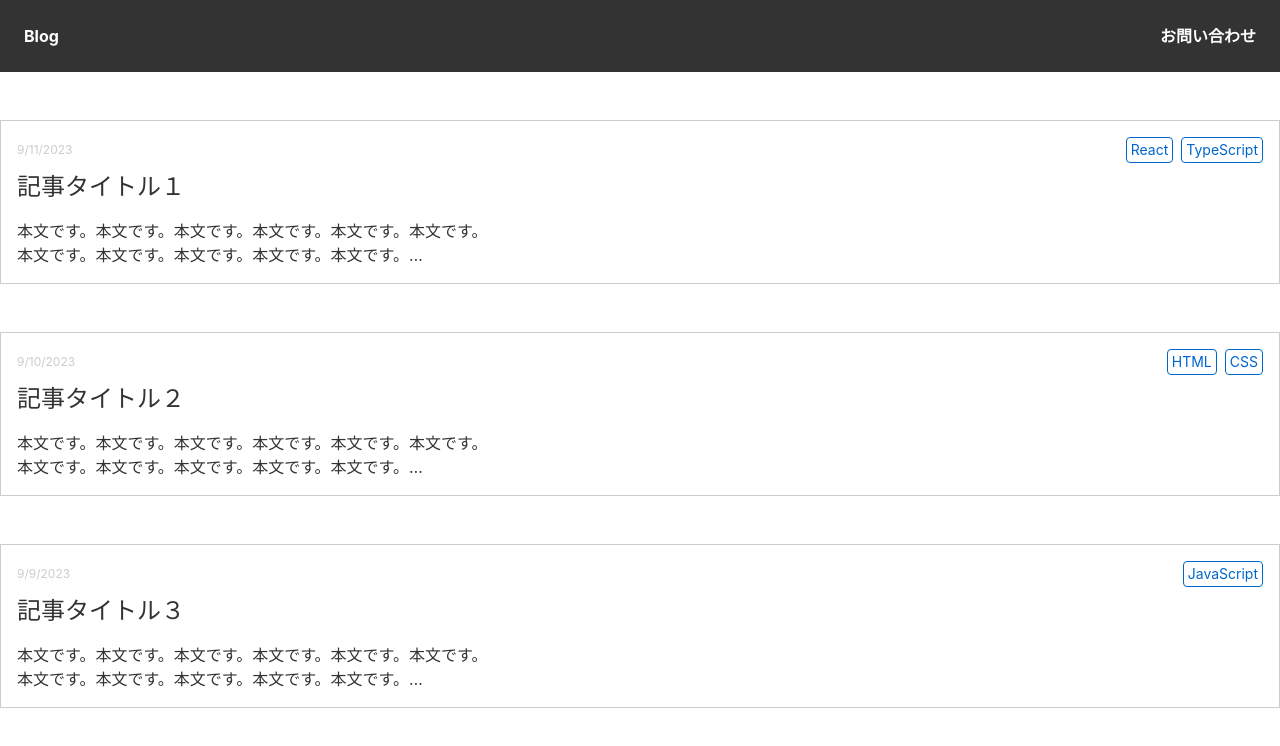
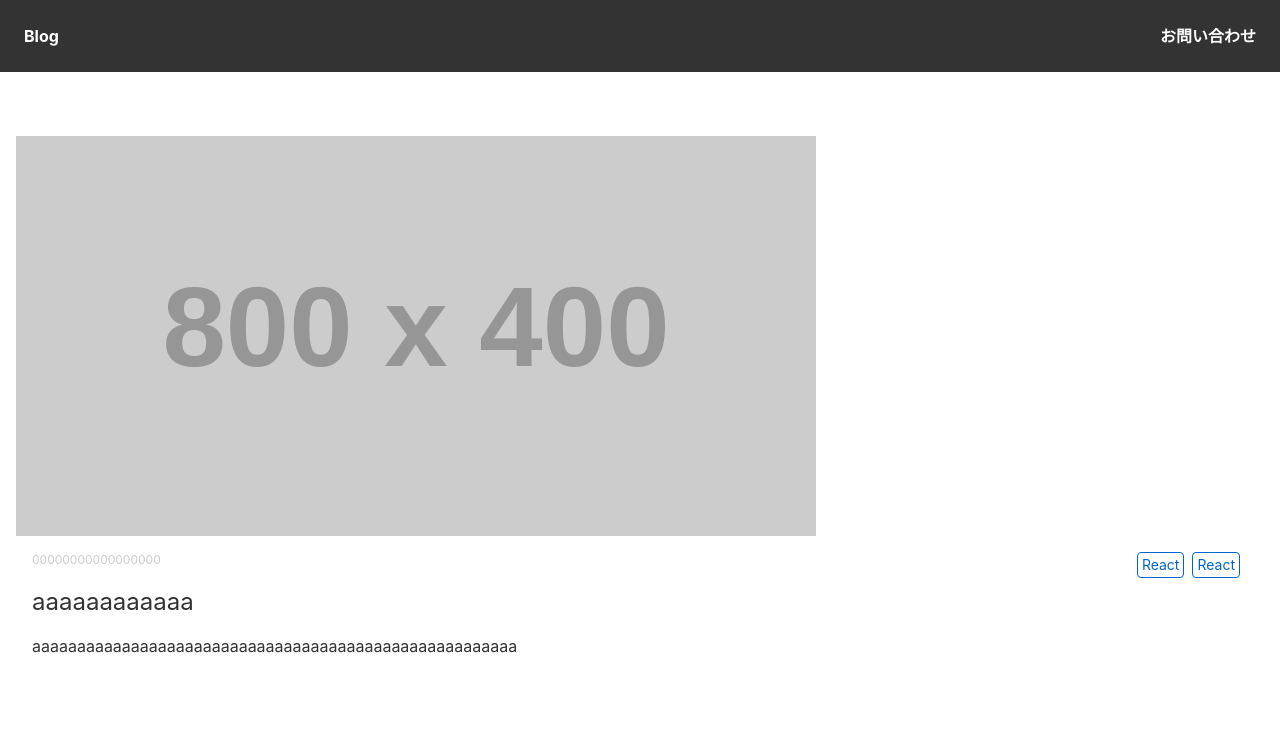
Before and after one commit to AYUMUNISHI/test-app, a React (Create React App) app: page /posts/1 in a window 1280 px wide. Shown: the top 746 px of the page. Built offline with nearby package versions, Linux system fonts and the light colour scheme.

Commit message:
課題2実装

```diff
--- a/src/App.js
+++ b/src/App.js
@@ -1,18 +1,23 @@
 import { Header } from './component/Header';
 import posts from './data/posts';
-import Home from './pages/Home'
-import { BrowserRouter } from 'react-router-dom';
+import Home from './pages/Home';
+import { Show } from './pages/Show';
+import { BrowserRouter, Routes, Route } from 'react-router-dom';
 
 
 function App() {
   return (
     <BrowserRouter>
+
       <div className="App">
-        <div className="App">
-          <Header />
-          <Home src={(posts)} />
-        </div>
+        <Header />
+        <Routes>
+          <Route path="/" element={<Home src={posts}/>} />
+          <Route path="/posts/:id" element={<Show />}/>
+        </Routes>
+
       </div>
+
     </BrowserRouter>
   );
 }
--- a/src/pages/Home.jsx
+++ b/src/pages/Home.jsx
@@ -6,8 +6,8 @@ export default function Home({ src }) {
     <>
       {
         src.map(post => (
-          <>
-            <Link to={post.thumbnailUrl}>
+          <div key={post.id}>
+            <Link to={`/posts/${post.id}`}>
               <div
                 className="container mx-auto border border-gray-300 my-12 p-4"
               >
@@ -52,7 +52,7 @@ export default function Home({ src }) {
 
             </Link>
 
-          </>
+          </div>
 
         ))
       }
--- /dev/null
+++ b/src/pages/Show.jsx
@@ -0,0 +1,71 @@
+import React from "react";
+import { Link } from "react-router-dom";
+
+export const Show = () => {
+  return (
+    <>
+        <div
+      className="container mx-auto  my-12 p-4"
+    >
+      <div className="">
+        <img src="https://placehold.jp/800x400.png"
+          alt=""
+          className=""
+        />
+      </div>
+      <div className="p-4">
+        <div
+          className="flex justify-between items-start "
+        >
+          <div
+            className="text-gray-300 text-xs"
+          >
+            {/* {new Date(post.createdAt).toLocaleDateString()} */}
+            00000000000000000
+          </div>
+          <div
+            className="flex justify-between  text-category text-sm"
+          >
+            {/* {
+          post.categories.map((category) => {
+            return ( */}
+            <div
+              // key={category}
+              className="border border-category rounded px-1 py-0.5 mr-2"
+            >
+              React
+              {/* {category} */}
+            </div>
+            <div
+              // key={category}
+              className="border border-category rounded px-1 py-0.5 mr-2 "
+            >
+              React
+              {/* {category} */}
+            </div>
+
+            {/* )
+          })
+        } */}
+          </div>
+        </div>
+        <div
+          className="mt-2 mb-4 text-gray-500 text-2xl"
+        >
+          {/* {post.title} */}
+          aaaaaaaaaaaa
+        </div>
+        <div
+          className="text-gray-500 text-base line-clamp-2"
+        // dangerouslySetInnerHTML={{ __html: `${post.content}` }}
+        >
+          aaaaaaaaaaaaaaaaaaaaaaaaaaaaaaaaaaaaaaaaaaaaaaaaaaaaaa
+        </div>
+
+      </div>
+    </div>
+
+    </>
+
+  )
+}
```
